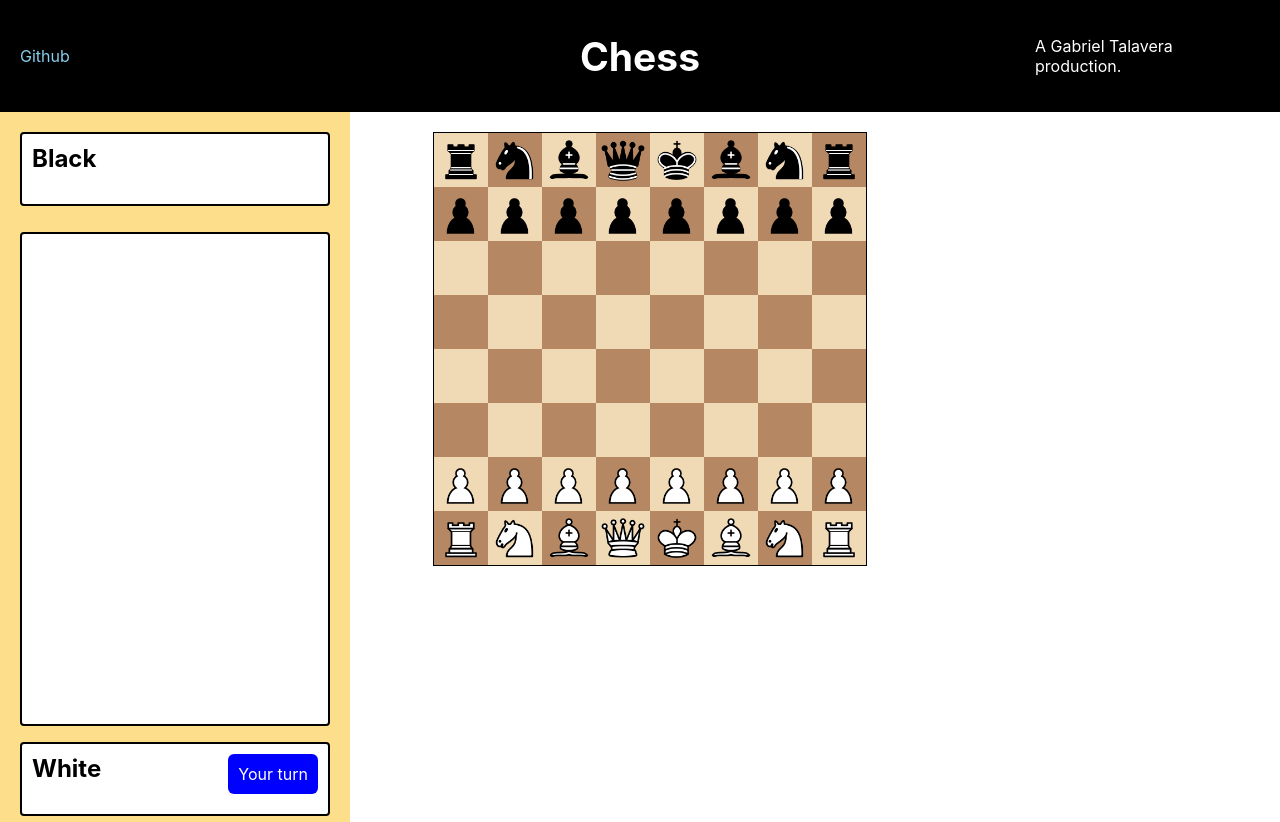
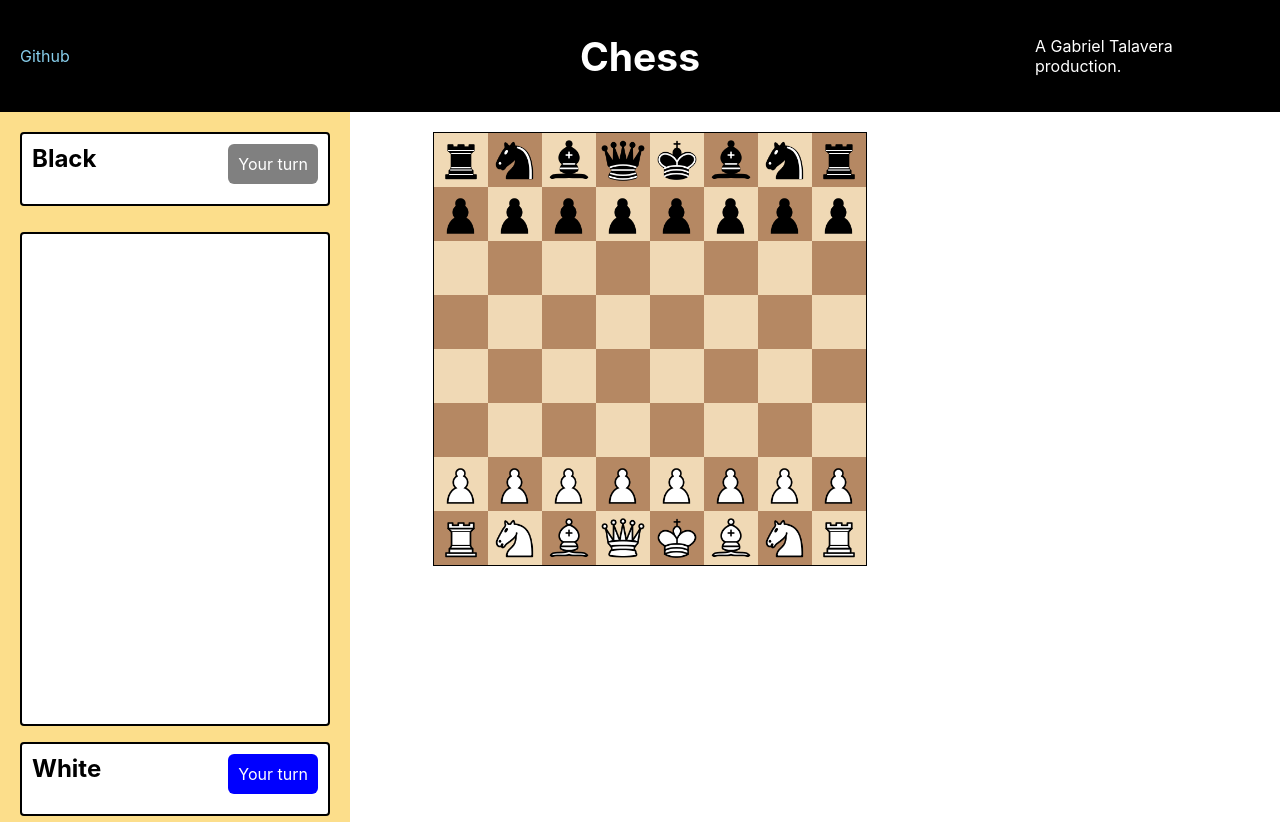
Before and after one commit to gabrieltal/chess, a React (Create React App) app: page / in a window 1280 px wide. Built offline with nearby package versions, Linux system fonts and the light colour scheme.

Commit message:
Minor update to use bg-grey for users if it isnt their turn

```diff
--- a/src/App.css
+++ b/src/App.css
@@ -14,6 +14,10 @@ html, body, .app, #root {
 
 .bg-grey {
   background-color: grey;
+}
+
+.bg-blue {
+  background-color: blue;
 }
 
 .bg-white {
@@ -43,10 +47,6 @@ html, body, .app, #root {
 .badge {
   display: inline-block;
   border-radius: 6px;
-}
-
-.active {
-  background-color: blue;
 }
 
 /* Links/Text */
--- a/src/components/playercard.jsx
+++ b/src/components/playercard.jsx
@@ -6,7 +6,7 @@ export default class PlayerCard extends React.Component {
       <div className="d-block p-2">
         <div className="player-card bg-white d-flex align-items-start justify-content-between p-1">
           <h2 className="m-0 capitalize">{this.props.player.color}</h2>
-          <span className={`bg-grey p-1 white badge ${this.props.current === this.props.player ? 'active' : 'd-none' }`}>Your turn</span>
+          <span className={`bg-grey p-1 white badge ${this.props.current === this.props.player ? 'bg-blue' : 'bg-grey' }`}>Your turn</span>
         </div>
         <div className="graveyard">
         </div>
```
